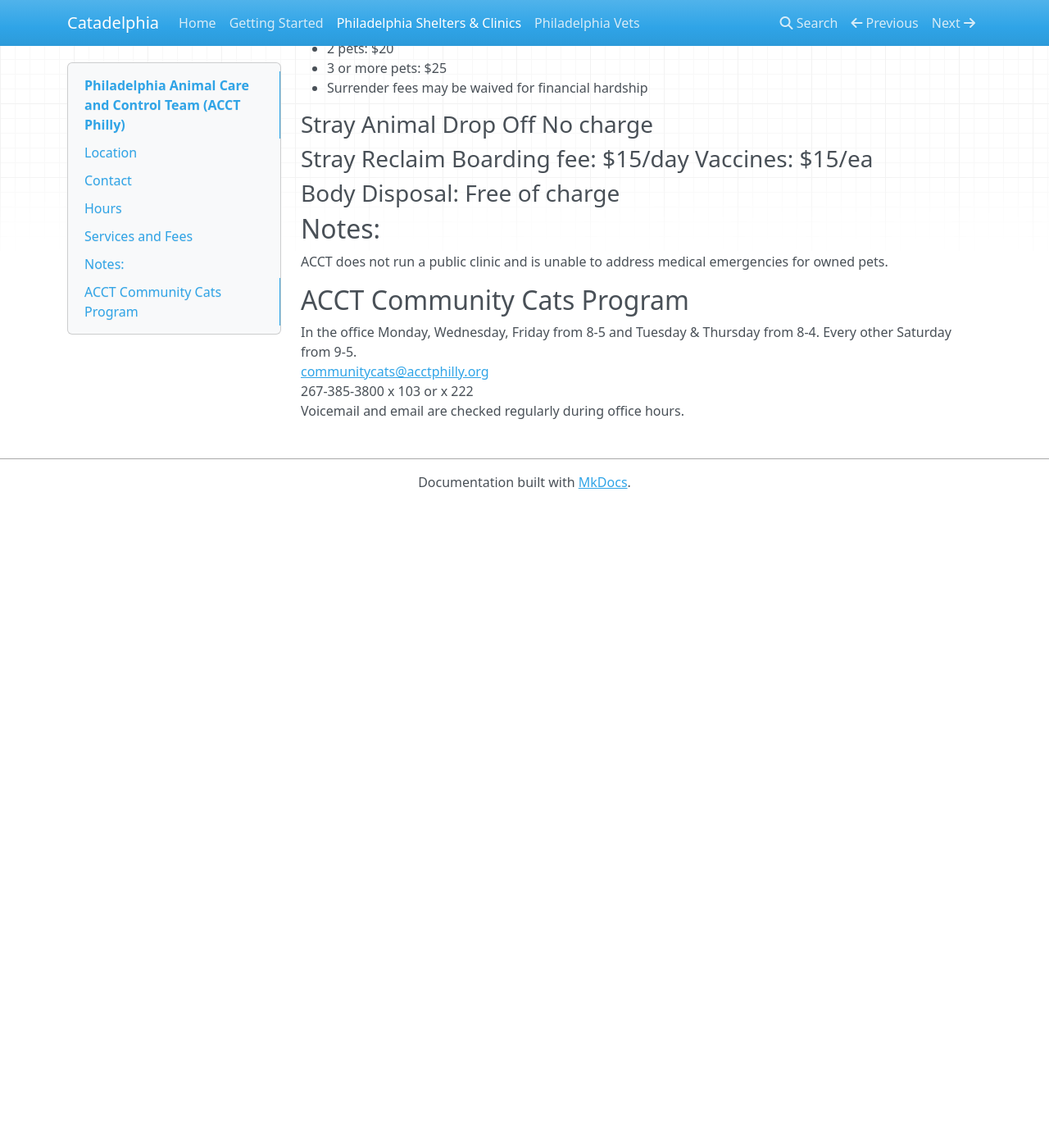
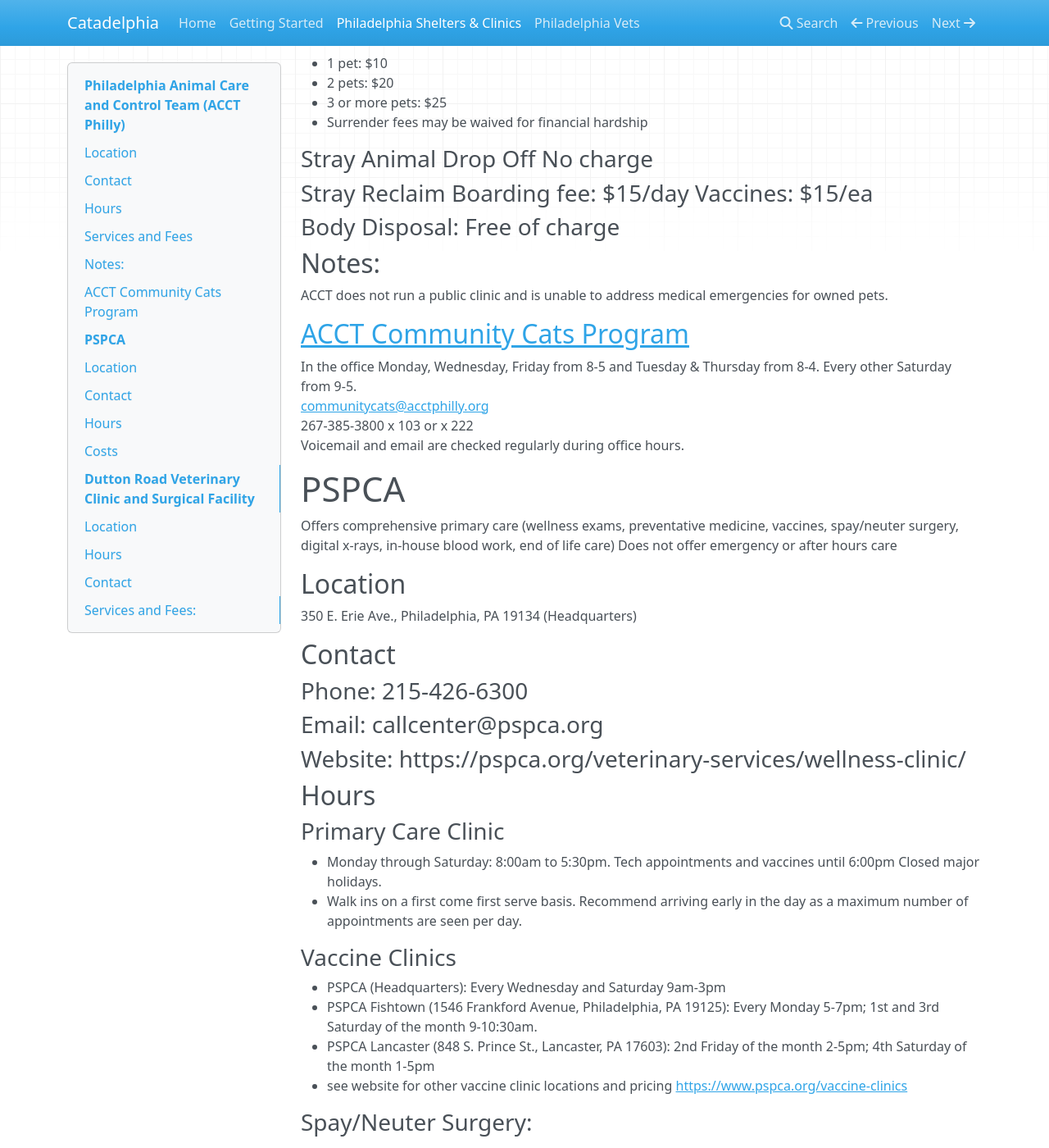
Before and after one commit to AlannaBurke/catadelphia, an MkDocs documentation site: the page built from docs/shelters-philly.md, in a window 1280 px wide and 1400 px high, scrolled down 1902 px. Shown: the whole window at 82% size. Built offline with MkDocs 1.6.1, drawn with Linux system fonts in a browser that asks for light colours; nearby versions of some CDN libraries; before the commit the page ends 2518 px from its top, so only the background shows below that; some of the changed text lies outside the part shown.

Commit message:
Updating docs.

```diff
--- a/docs/shelters-philly.md
+++ b/docs/shelters-philly.md
@@ -49,8 +50,78 @@ Adoption fees vary depending on age, species and breed. We have frequent "fee wa
 ### Body Disposal: Free of charge
 ## Notes:
 ACCT does not run a public clinic and is unable to address medical emergencies for owned pets.
-## ACCT Community Cats Program
+## [ACCT Community Cats Program](http://www.acctphilly.org/programs/community-cats/)
 In the office Monday, Wednesday, Friday from 8-5 and Tuesday & Thursday from 8-4. Every other Saturday from 9-5.
 [communitycats@acctphilly.org](mailto:communitycats@acctphilly.org)
 267-385-3800 x 103 or x 222
 Voicemail and email are checked regularly during office hours.
+
+# PSPCA
+Offers comprehensive primary care (wellness exams, preventative medicine, vaccines, spay/neuter surgery, digital x-rays, in-house blood work, end of life care)
+Does not offer emergency or after hours care
+## Location
+350 E. Erie Ave., Philadelphia, PA 19134 (Headquarters)
+## Contact
+### Phone: 215-426-6300
+### Email: callcenter@pspca.org
+### Website: https://pspca.org/veterinary-services/wellness-clinic/
+## Hours
+### Primary Care Clinic
+* Monday through Saturday: 8:00am to 5:30pm. Tech appointments and vaccines until 6:00pm
+Closed major holidays.
+* Walk ins on a first come first serve basis. Recommend arriving early in the day as a maximum number of appointments are seen per day.
+### Vaccine Clinics
+* PSPCA (Headquarters): Every Wednesday and Saturday 9am-3pm
+* PSPCA Fishtown (1546 Frankford Avenue, Philadelphia, PA 19125): Every Monday 5-7pm; 1st and 3rd Saturday of the month 9-10:30am.
+* PSPCA Lancaster (848 S. Prince St., Lancaster, PA 17603): 2nd Friday of the month 2-5pm; 4th Saturday of the month 1-5pm
+* see website for other vaccine clinic locations and pricing [https://www.pspca.org/vaccine-clinics](https://www.pspca.org/vaccine-clinics)
+### Spay/Neuter Surgery:
+* By Appointment
+* To Schedule online:
+[https://docs.google.com/forms/d/e/1FAIpQLSeglN_rSXbMLkdoIOoRgrnQzqpa6dP5LJitGXO2nXkPrfMEwg/viewform?c=0&w=1](https://docs.google.com/forms/d/e/1FAIpQLSeglN_rSXbMLkdoIOoRgrnQzqpa6dP5LJitGXO2nXkPrfMEwg/viewform?c=0&w=1)
+* To schedule by phone: 215-426-6300.
+## Costs
+* Physical exam: $42*
+* Veterinary technician appointment: $15*
+* Follow-up exam: $25*
+    * *Medical treatments, prescriptions and testing are additional.
+* Canine Neuter: $160-$185
+* Canine Spay: $180-$205
+* Feline Neuter/Spay: $90-$115
+* Rabies: $30
+* Distemper: $30
+* Lyme: $30
+* Bordetella: $25
+* Canine Influenza: $25
+* Leptospirosis: $25
+* Microchip: $15
+* Nail trim: $10
+* Heartworm test: $20
+* FIV/FeLV test: $35
+* Basic Deworming: $10
+* Flea and Tick Prevention Dog
+    * Seresto collar: $65
+    * Parastar plus: $20 per monthly topical dose, $42-45 for 3 doses
+* Flea and Tick Prevention Cats
+    * Easy spot: $20 per monthly topical dose, $44 for 3 doses
+    * Seresto collar: $65
+
+# Dutton Road Veterinary Clinic and Surgical Facility
+A non-profit, full service veterinary clinic and surgical facility offering affordable vaccines, spays and neuters, general and specialty surgeries, including dental surgery.
+## Location
+10901 Dutton Road (Rear Entrance) Philadelphia, PA 19154
+## Hours
+* Monday and Tuesday: 9AM-7:30PM
+* Wednesday-Friday: 9AM-5PM
+* Saturday: 10AM-3PM
+## Contact
+### Phone: 215-331-2968
+### Website: [http://duttonroadvetclinic.com/shop/g_getarticle.asp?id=278](http://duttonroadvetclinic.com/shop/g_getarticle.asp?id=278)
+### Email: [clinic@ngap.org](mailto:clinic@ngap.org)
+## Services and Fees:
+* Call for fees
+* Wellness Exams and Preventative Care (vaccinations, blood work, urinalysis, fecal screening)
+* Surgery (spay/neuter, cat de-claw, mass removal, abdominal exploratory, vulvar tuck, spleen removal, wound repair (minor and major), amputations)
+* Specializing in pet dentistry
+* Digital Radiographs, Digital Dental Radiographs, Ultrasound, CO2 Laser, Therapeutic Lasers
+* Euthanasia and cremation
```
Also changed, not shown: other parts of docs/shelters-philly.md (+1 -0 lines), .readthedocs.yml (+4 -4 lines).
